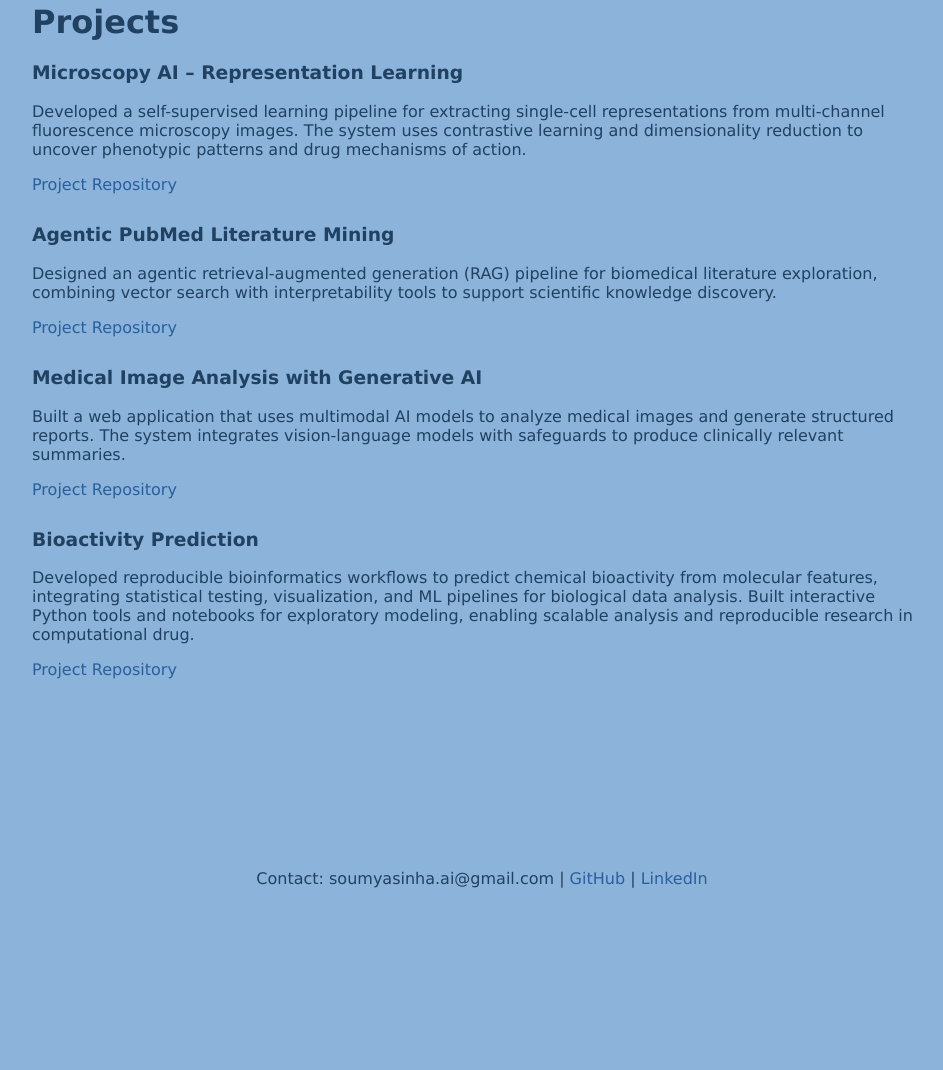
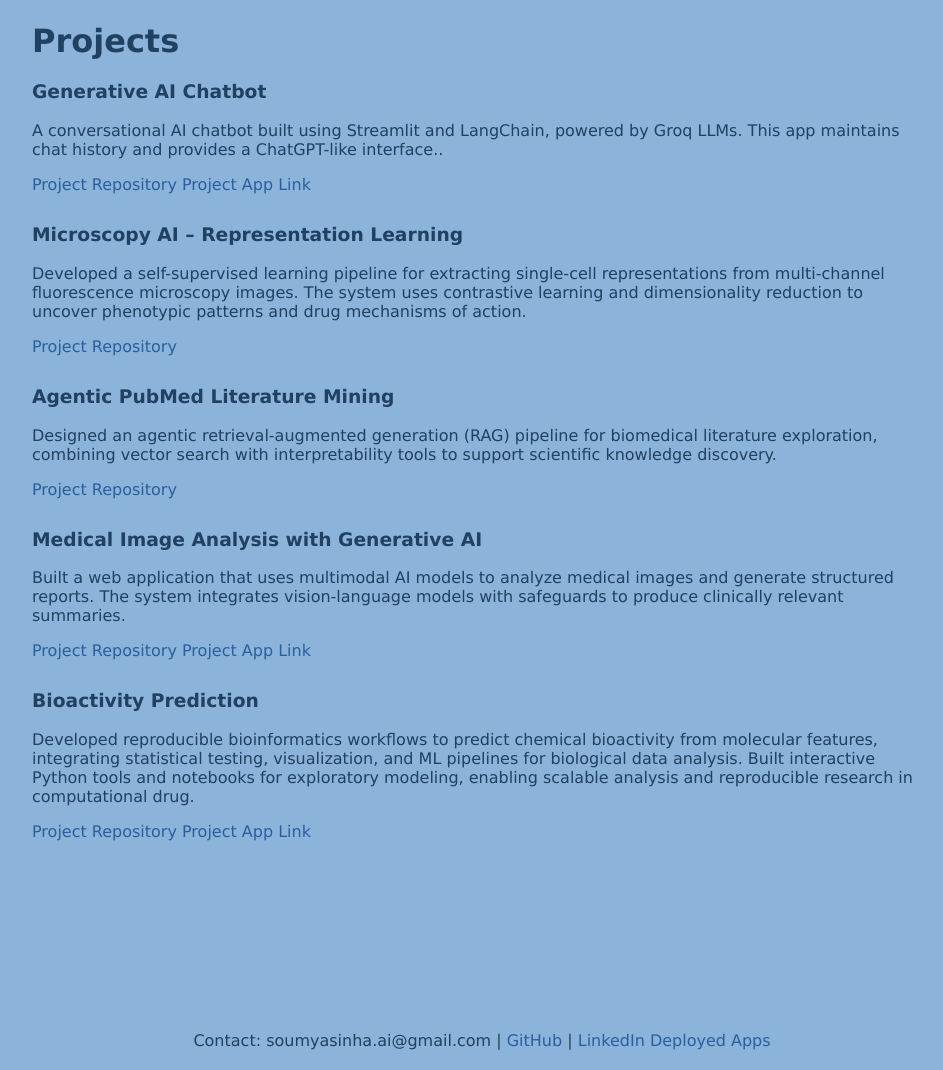
Before and after one commit to saamm/saamm.github.io, a plain HTML site: page projects.html in a window 1280 px wide. Shown: the part 126-1196 px from the top of the page, without its empty margins (158-1101 px from the left). Before the commit the page ends 1034 px from the top, so only its background shows below. Drawn offline with Linux system fonts and the light colour scheme.

Commit message:
Adding app links and chatbot project

```diff
--- a/projects.html
+++ b/projects.html
@@ -18,11 +18,30 @@
 <a href="Soumya_Sinha_CV.pdf">CV</a>
 </nav>
 </header>
-
+tree/main
 
 <div class="container">
 
 <h1>Projects</h1>
+
+<div class="project">
+
+<h3>Generative AI Chatbot</h3>
+
+<p>
+A conversational AI chatbot built using Streamlit and LangChain, powered by Groq LLMs. This app maintains chat history and provides a ChatGPT-like interface..
+</p>
+
+<p>
+<a href="https://github.com/saamm/LangchainChatbotStreamlit" target="_blank">
+Project Repository
+</a>
+<a href="https://letuschat.streamlit.app/" target="_blank">
+Project App Link
+</a>
+</p>
+
+</div>
 
 <div class="project">
 
@@ -73,6 +92,9 @@ models with safeguards to produce clinically relevant summaries.
 <a href="https://github.com/saamm/DoctorAI" target="_blank">
 Project Repository
 </a>
+<a href="https://doctoraiassist.streamlit.app/" target="_blank">
+Project App Link
+</a>
 </p>
 </div>
 
@@ -89,6 +111,9 @@ notebooks for exploratory modeling, enabling scalable analysis and reproducible
 <a href="https://github.com/saamm/Bioinformatics" target="_blank">
 Project Repository
 </a>
+<a href="https://predicting-bioactivity.streamlit.app/" target="_blank">
+Project App Link
+</a>
 </p>
 </div>
 
@@ -99,7 +124,7 @@ Project Repository
 Contact: soumyasinha.ai@gmail.com |
 <a href="https://github.com/saamm" target="_blank">GitHub</a> |
 <a href="https://www.linkedin.com/in/soumya-sinha-m-sc-14370091/" target="_blank">LinkedIn</a>
-
+<a href="https://share.streamlit.io/user/saamm/" target="_blank">Deployed Apps</a>
 </footer>
 
 </body>
```
